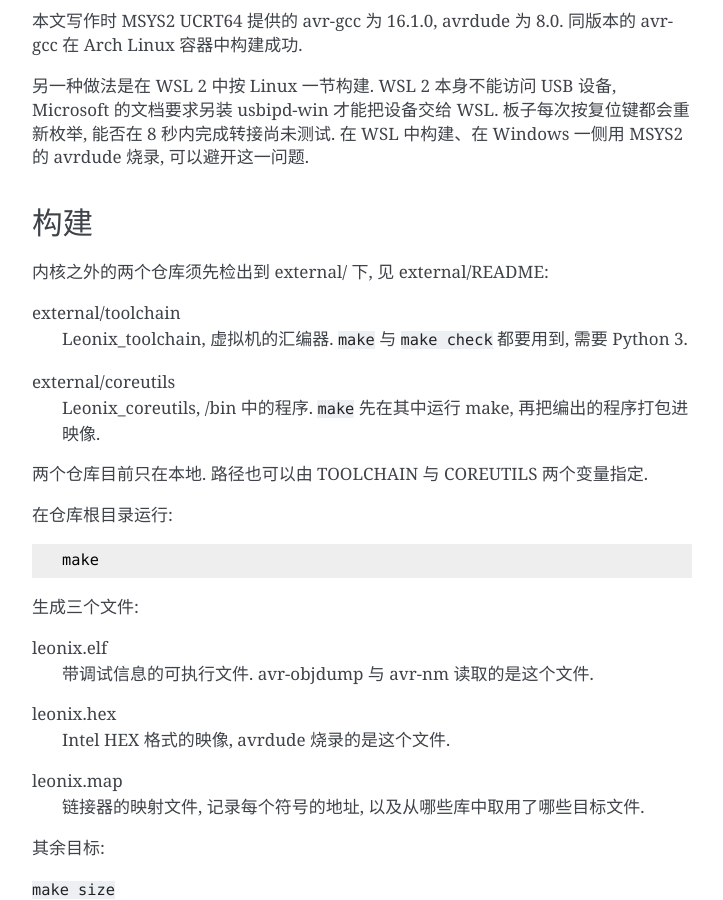
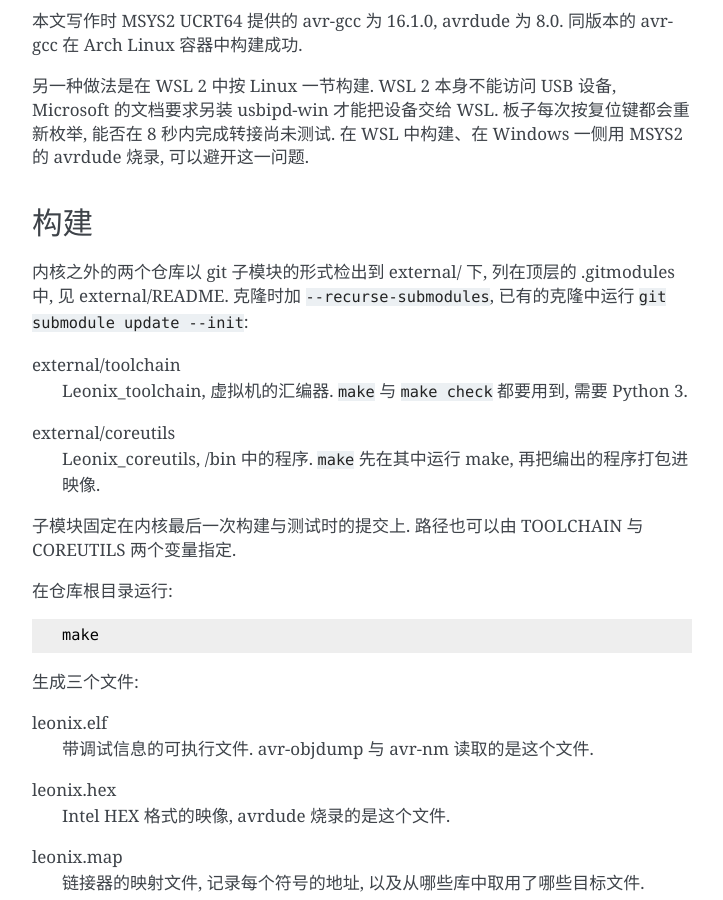
Before and after one commit to w3ngzv/Leonix, a Sphinx documentation site: the page built from Documentation/building.rst, in a window 1280 px wide and 900 px high, scrolled down 2007 px. Shown: the whole window, without its empty margins (388-1111 px from the left). Built offline with Sphinx 7.4.7, drawn with Linux system fonts in a browser that asks for light colours.

Commit message:
Leonix_toolchain 与 Leonix_coreutils 作为 git 子模块接入
两个仓库此前只在本地, external/ 被忽略, 克隆内核仓库的人无从得到它们,
make 与 make check 都会失败. 子模块把地址写进 .gitmodules, 并把每个
仓库固定在内核最后一次构建与测试时的提交上, 程序与汇编器的改动因此
不会在内核不知情时进入映像.

Signed-off-by: KernelKraze <admin@mail.go1.qzz.io>

```diff
--- a/Documentation/building.rst
+++ b/Documentation/building.rst
@@ -103,7 +103,9 @@ Microsoft 的文档要求另装 usbipd-win 才能把设备交给 WSL. 板子每
 构建
 ====
 
-内核之外的两个仓库须先检出到 external/ 下, 见 external/README:
+内核之外的两个仓库以 git 子模块的形式检出到 external/ 下, 列在顶层的
+.gitmodules 中, 见 external/README. 克隆时加 ``--recurse-submodules``,
+已有的克隆中运行 ``git submodule update --init``:
 
 external/toolchain
   Leonix_toolchain, 虚拟机的汇编器. ``make`` 与 ``make check`` 都要用到,
@@ -113,7 +115,8 @@ external/coreutils
   Leonix_coreutils, /bin 中的程序. ``make`` 先在其中运行 make, 再把编出的
   程序打包进映像.
 
-两个仓库目前只在本地. 路径也可以由 TOOLCHAIN 与 COREUTILS 两个变量指定.
+子模块固定在内核最后一次构建与测试时的提交上. 路径也可以由 TOOLCHAIN 与
+COREUTILS 两个变量指定.
 
 在仓库根目录运行::
 
```
Also changed, not shown: Documentation/notes/vm.rst (+3 -5 lines), .gitmodules (added), 4 other files.
